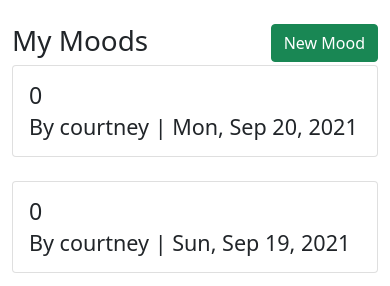
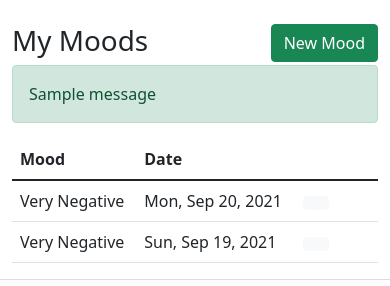
Before and after one commit to NewVibeMedia/vibe, a Django app: page /moods/ in a window 390 px wide. Shown: the part 56-342 px from the top of the page. Run offline with Django 3.2, Linux system fonts and the light colour scheme; a user stored in the database is signed in; data comes from the database, SQL or seed files in the repository; both versions use the stored data as it was after the commit; one stand-in notice (Sample message) is shown.

Commit message:
Changed display and add edit/delete for posts and moods

```diff
--- a/mood/models.py
+++ b/mood/models.py
@@ -9,13 +9,14 @@ from django.urls import reverse
 class Mood(models.Model):
     # has own table in db
     MOODS = (
-        ('0', "Very Negative"),
-        ('1', "Negative"),
-        ('2', "Neutral"),
-        ('3', "Positive"),
-        ('4', "Very Positive"),
+        (0, "Very Negative"),
+        (1, "Negative"),
+        (2, "Neutral"),
+        (3, "Positive"),
+        (4, "Very Positive"),
     )
-    mood = models.CharField(max_length=50, choices=MOODS)
+    # mood = models.CharField(max_length=50, choices=MOODS)
+    mood = models.PositiveSmallIntegerField(choices=MOODS)
     date_posted = models.DateField(default=timezone.now)
     author = models.ForeignKey(User, on_delete=models.CASCADE)
 
--- a/mood/templates/mood/mood_list.html
+++ b/mood/templates/mood/mood_list.html
@@ -2,22 +2,60 @@
 {% block content %}
     <div>
         <div style="float: right;">
-    <a  href="/moods/new"><button class="btn btn-success" id="new-mood-btn">
-			<i class="fa fa-lock"></i>New Mood</button></a>
+            <a href="/moods/new" id="new-mood-link">
+                <button class="btn btn-success" id="new-mood-btn">
+                    <i class="fa fa-plus"></i> New Mood
+                </button>
+            </a>
         </div>
         <h1>My Moods</h1>
     </div>
 
+    <div>
+        <!-- Display message if any exist (e.g. permission denied) -->
+        {% if messages %}
+            {% for message in messages %}
+                <div class="alert alert-{{ message.tags }}">
+                    {{ message }}
+                </div>
+            {% endfor %}
+        {% endif %}
+    </div>
+
+    <table class="table table-hover">
+        <thead class="thead-light">
+        <tr>
+            <th scope="col">Mood</th>
+            <th scope="col">Date</th>
+            <th scope="col" colspan="1"></th>
+        </tr>
+        </thead>
+
+        <tbody>
         {% for mood in moods %}
-    <div class="card">
-      <div class="card-body">
-        <a href="{% url 'mood-detail' mood.id %}">
-          <h3 class="card-title">{{ mood.mood }}</h3>
+            <tr>
+                {% if mood.mood == 0 %}
+                    <td>Very Negative</td>
+                {% elif mood.mood == 1 %}
+                    <td>Negative</td>
+                {% elif mood.mood == 2 %}
+                    <td>Neutral</td>
+                {% elif mood.mood == 3 %}
+                    <td>Positive</td>
+                {% elif mood.mood == 4 %}
+                    <td>Very Positive</td>
+                {% else %}
+                    <td>{{ mood.mood }}  </td>
+                {% endif %}
                 <!--Django Date Documentation: https://docs.djangoproject.com/en/2.0/ref/templates/builtins/#date -->
-          <h4 class="card-subtitle">By {{ mood.author }} | {{ mood.date_posted|date:"D, M d, Y" }} </h4>
-        </a>
-      </div>
-    </div>
-      <br>
-  {% endfor%}
+                <td>{{ mood.date_posted|date:"D, M d, Y" }}</td>
+                <td><a href="{% url 'mood-edit' mood.id %}" class="btn btn-light"><i class="fa fa-edit"></i></a>
+                    &nbsp;
+                    <a data-confirm="Are you sure?" class="btn" rel="nofollow" data-method="delete"
+                       href="{% url 'mood-delete' mood.id %}"><i class="fa fa-trash" style="color:red"></i></a></td>
+            </tr>
+        {% endfor %}
+        </tbody>
+    </table>
+
 {% endblock content %}
--- a/mood/urls.py
+++ b/mood/urls.py
@@ -1,10 +1,12 @@
 from django.urls import path
 from . import views
-from .views import MoodCreateView, MoodListView, MoodDetailView
+from .views import MoodCreateView, MoodListView, MoodDetailView, MoodUpdateView, MoodDeleteView
 
 urlpatterns = [
     path('moods/', MoodListView.as_view(), name='mood-home'),
     path('moods/<int:pk>', MoodDetailView.as_view(), name='mood-detail'),  # pk primary key, int integer
+    path('moods/<int:pk>/edit/', MoodUpdateView.as_view(), name='mood-edit'),
+    path('moods/<int:pk>/delete/', MoodDeleteView.as_view(), name='mood-delete'),
     path('moods/new/', MoodCreateView.as_view(), name='mood-create'),
     path('calendar/', views.display, name='mood-display'),
 ]
--- a/mood/views.py
+++ b/mood/views.py
@@ -10,7 +10,7 @@ from django.urls import reverse
 from django.utils.safestring import mark_safe
 
 from .models import Mood
-from django.views.generic import CreateView, DetailView, ListView
+from django.views.generic import CreateView, DetailView, ListView, UpdateView, DeleteView
 
 
 # Create your views here.
@@ -55,7 +55,7 @@ class MoodDetailView(CustomLoginRequiredMixin, DetailView):
 class MoodCreateView(CustomLoginRequiredMixin, CreateView):
     # Redirect if not authenticated
     login_url = '/login/'
-
+    success_url = "/moods"
     model = Mood
     fields = ['mood']
 
@@ -64,6 +64,29 @@ class MoodCreateView(CustomLoginRequiredMixin, CreateView):
         messages.add_message(self.request, messages.SUCCESS,
                              "Mood created successfully")
         return super().form_valid(form)
+
+    # def form_invalid(self, form):
+    #     print("INVALIDE")
+    #     messages.add_message(self.request, messages.WARNING,
+    #                          "Problem adding moods")
+    #     return HttpResponseRedirect('/moods')
+
+
+class MoodUpdateView(CustomLoginRequiredMixin, UpdateView):
+    login_url = '/login/'
+
+    model = Mood
+    fields = ['mood', 'date_posted']
+    success_url = "/moods"
+
+    def form_valid(self, form):
+        form.instance.author = self.request.user
+        return super().form_valid(form)
+
+class MoodDeleteView(CustomLoginRequiredMixin, DeleteView):
+    login_url = '/login/'
+    model = Mood
+    success_url = "/moods"
 
 @login_required
 def display(request):
--- a/public/static/styles.css
+++ b/public/static/styles.css
@@ -18,7 +18,16 @@ div.reg-block {
   border-top: solid 2px #72c02c;
 }
 
+div.post-actions {
+    float: right;
+    position: absolute;
+    right: 1%;
+}
 
+span.mandatory, span.asteriskField {
+    color: red;
+    margin-left: 3px;
+}
 .margin-bottom-20 {
 margin-bottom: 20px;
 }
```
Also changed, not shown: db/fixtures/moods.json (+4 -4 lines), mood/templates/mood/mood_confirm_delete.html (added, +16 -0 lines), mood/templates/mood/mood_form.html (+15 -10 lines), post/templates/post/home.html (+20 -4 lines), post/templates/post/post_detail.html (+13 -8 lines), post/templates/post/post_form.html (+15 -3 lines), post/views.py (+19 -4 lines), ChangeLog.md, mood/migrations/0006_alter_mood_mood.py. Lines whose indentation alone changed are shown as unchanged.
